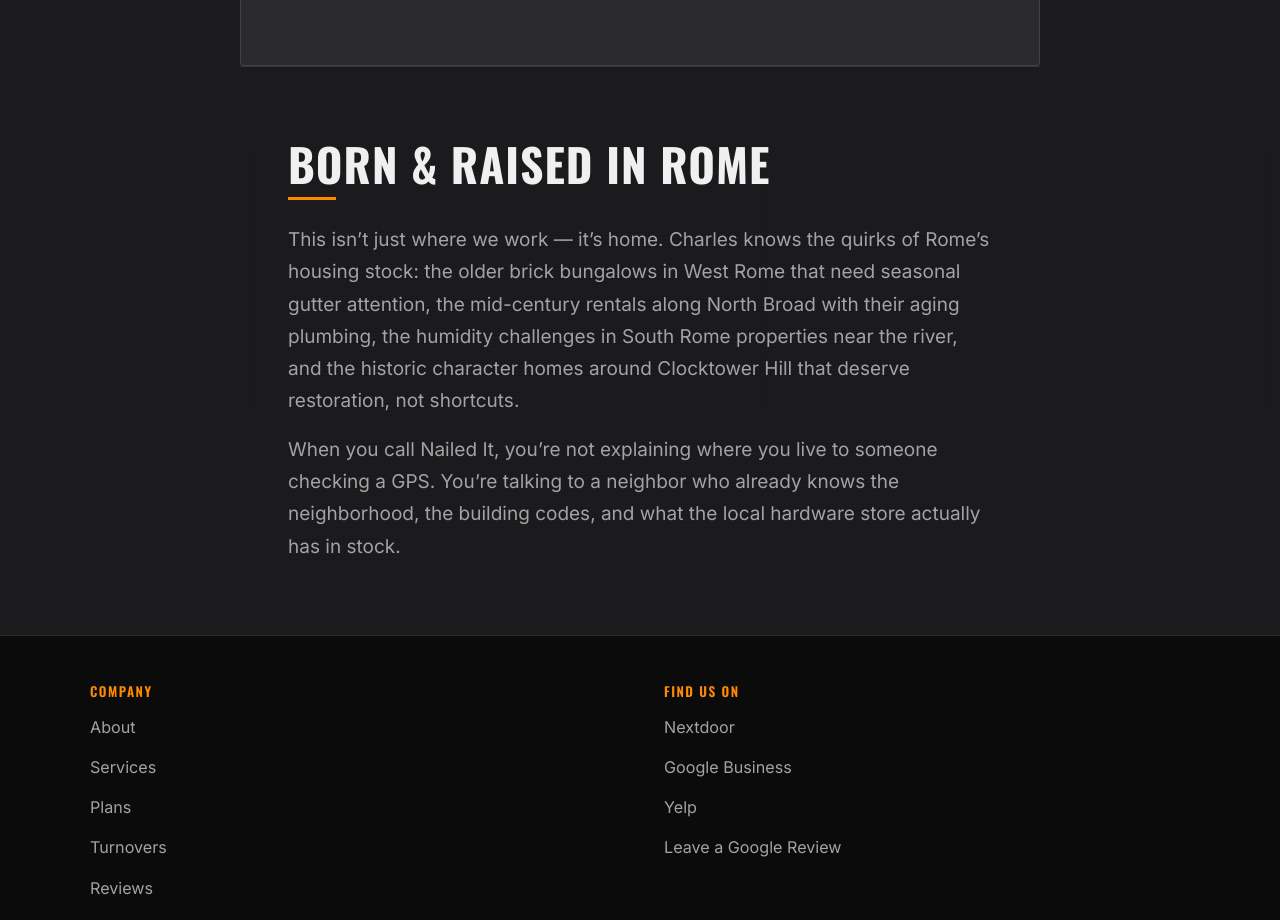
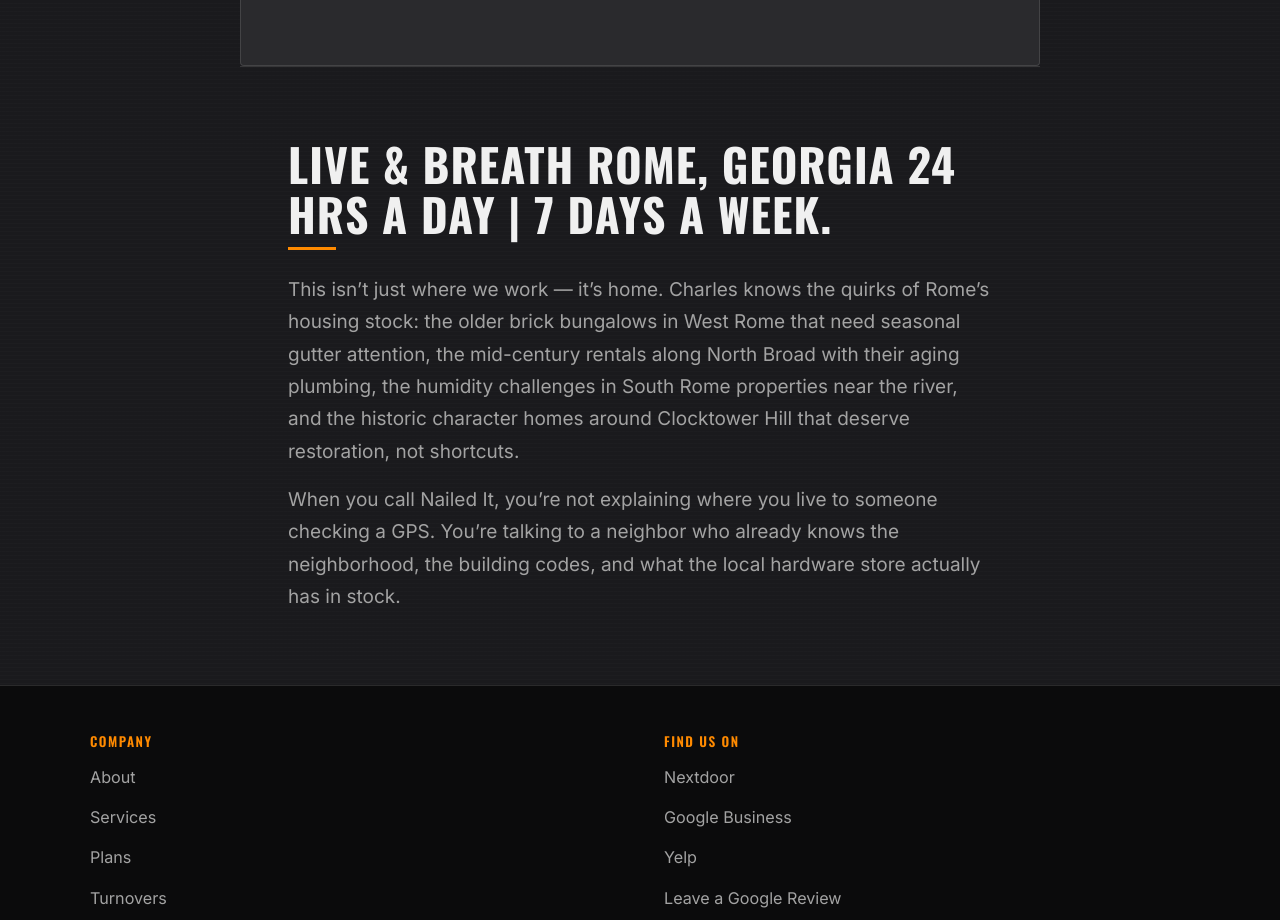
Before and after one commit to Cwill2778/nigms-app, a React (Vite) app: page /about in a window 1280 px wide. Shown: the part 4420-5340 px from the top of the page. Built offline with nearby package versions, Linux system fonts and the light colour scheme; no server answers.

Commit message:
Update About page local section

```diff
--- a/src/pages/About.jsx
+++ b/src/pages/About.jsx
@@ -194,7 +194,7 @@ function About() {
       </section>
 
       <section className="about-section about-local reveal">
-        <h2>Born &amp; Raised in Rome</h2>
+        <h2>Live & Breath Rome, Georgia 24 hrs a day | 7 days a week.</h2>
         <div className="accent-bar" aria-hidden="true"></div>
         <p>
           This isn&rsquo;t just where we work — it&rsquo;s home. Charles knows the
```
